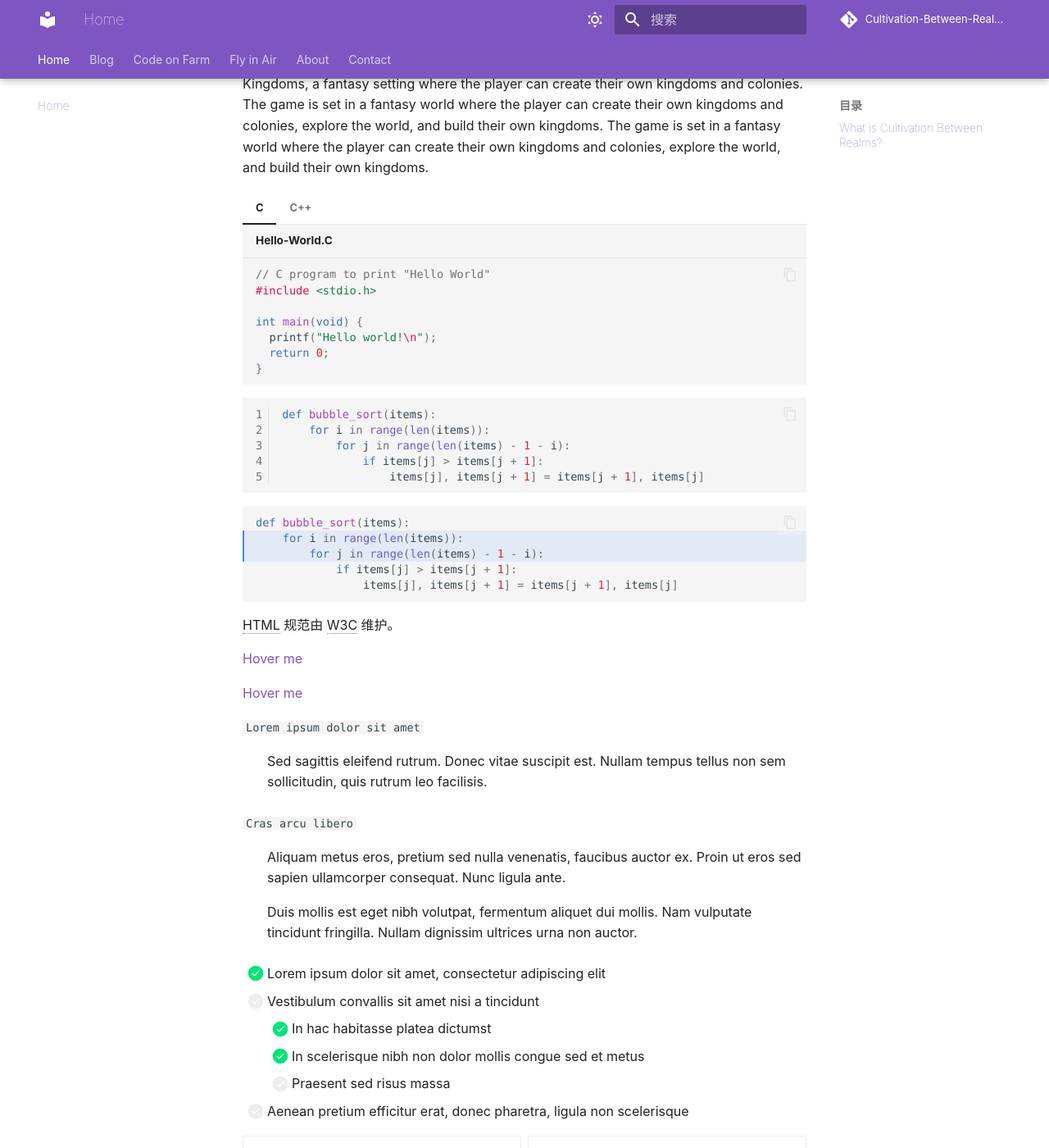
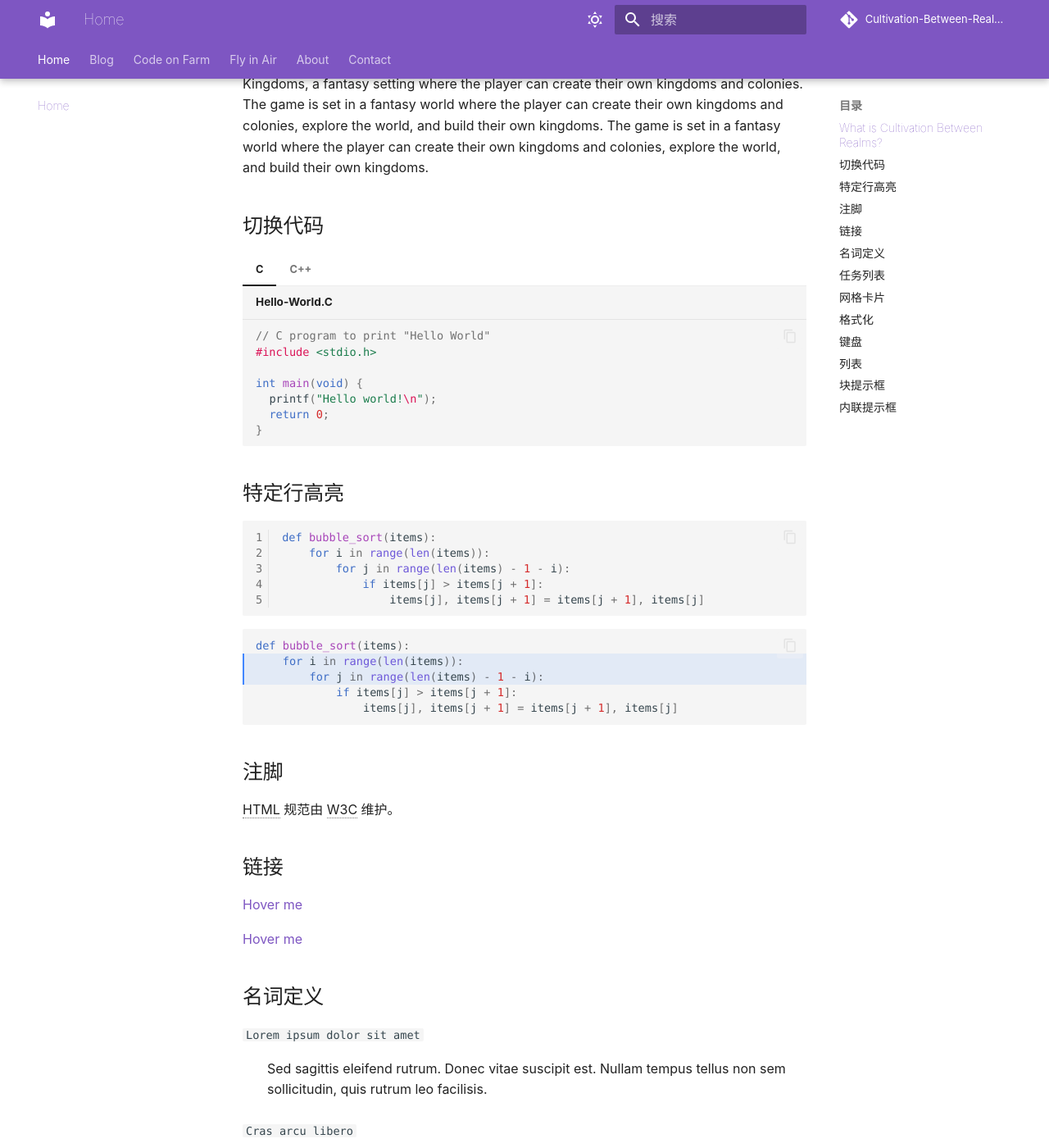
Before and after one commit to LinXinJi/Cultivation-Between-Realms, an MkDocs documentation site: the page built from docs/index.md, in a window 1280 px wide and 1400 px high, scrolled down 280 px. Shown: the whole window at 82% size. Built offline with MkDocs 1.6.1 and Material for MkDocs 9.7.7, drawn with Linux system fonts in a browser that asks for light colours; some web fonts are replaced; comment, search, counter and statistics services are not loaded; some of the changed text lies outside the part shown.

````diff
--- a/docs/index.md
+++ b/docs/index.md
@@ -5,6 +5,8 @@
 ## What is Cultivation Between Realms?
 
 Cultivation Between Realms is a game where players explore the world of the Lost Kingdoms, a fantasy setting where the player can create their own kingdoms and colonies. The game is set in a fantasy world where the player can create their own kingdoms and colonies, explore the world, and build their own kingdoms. The game is set in a fantasy world where the player can create their own kingdoms and colonies, explore the world, and build their own kingdoms.
+
+## 切换代码
 
 === "C"
 
@@ -29,6 +31,9 @@
       return 0;
     }
     ```
+
+## 特定行高亮
+
 ``` py linenums="1"
 def bubble_sort(items):
     for i in range(len(items)):
@@ -45,16 +50,22 @@
                 items[j], items[j + 1] = items[j + 1], items[j]
 ```
 
+## 注脚
+
 HTML 规范由 W3C 维护。
 
 *[HTML]: 超文本标记语言
 *[W3C]: 万维网联盟
+
+## 链接
 
 [Hover me](https://example.com "I'm a tooltip!")
 
 [Hover me][example]
 
 [example]: https://example.com "I'm a tooltip!"
+
+## 名词定义
 
 `Lorem ipsum dolor sit amet`
 
@@ -70,6 +81,8 @@
     Nam vulputate tincidunt fringilla.
     Nullam dignissim ultrices urna non auctor.
 
+## 任务列表
+
 - [x] Lorem ipsum dolor sit amet, consectetur adipiscing elit
 - [ ] Vestibulum convallis sit amet nisi a tincidunt
     * [x] In hac habitasse platea dictumst
@@ -77,6 +90,7 @@
     * [ ] Praesent sed risus massa
 - [ ] Aenean pretium efficitur erat, donec pharetra, ligula non scelerisque
 
+## 网格卡片
 
 <div class="grid cards" markdown>
 
@@ -114,6 +128,8 @@
 
 </div>
 
+## 格式化
+
 文本可以是 {--删除--}，替换文本 {++添加++}。这也可以组合成 {~~一个~>单个~~} 操作。{==高亮==} 也是可能的 {>>并且可以添加行内评论<<}。
 
 {==
@@ -125,9 +141,11 @@
 - H~2~O
 - A^T^A
 
+## 键盘
+
 ++ctrl+alt+del++
 
-这个有点意思
+## 列表
 
 === "无序列表"
 
@@ -141,12 +159,15 @@
     2. Donec vitae suscipit est
     3. Nulla tempor lobortis orci
 
+## 块提示框
 
 !!! note "Phasellus posuere in sem ut cursus"
 
     Lorem ipsum dolor sit amet, consectetur adipiscing elit. Nulla et euismod
     nulla. Curabitur feugiat, tortor non consequat finibus, justo purus auctor
     massa, nec semper lorem quam in massa.
+
+## 内联提示框
 
 === "左边"
 
````
Also changed, not shown: docs/blog/posts/hello-world.md (renamed from docs/blog/posts/2026/02/01/hello-world.md, +1 -1 lines), 1 other file.
